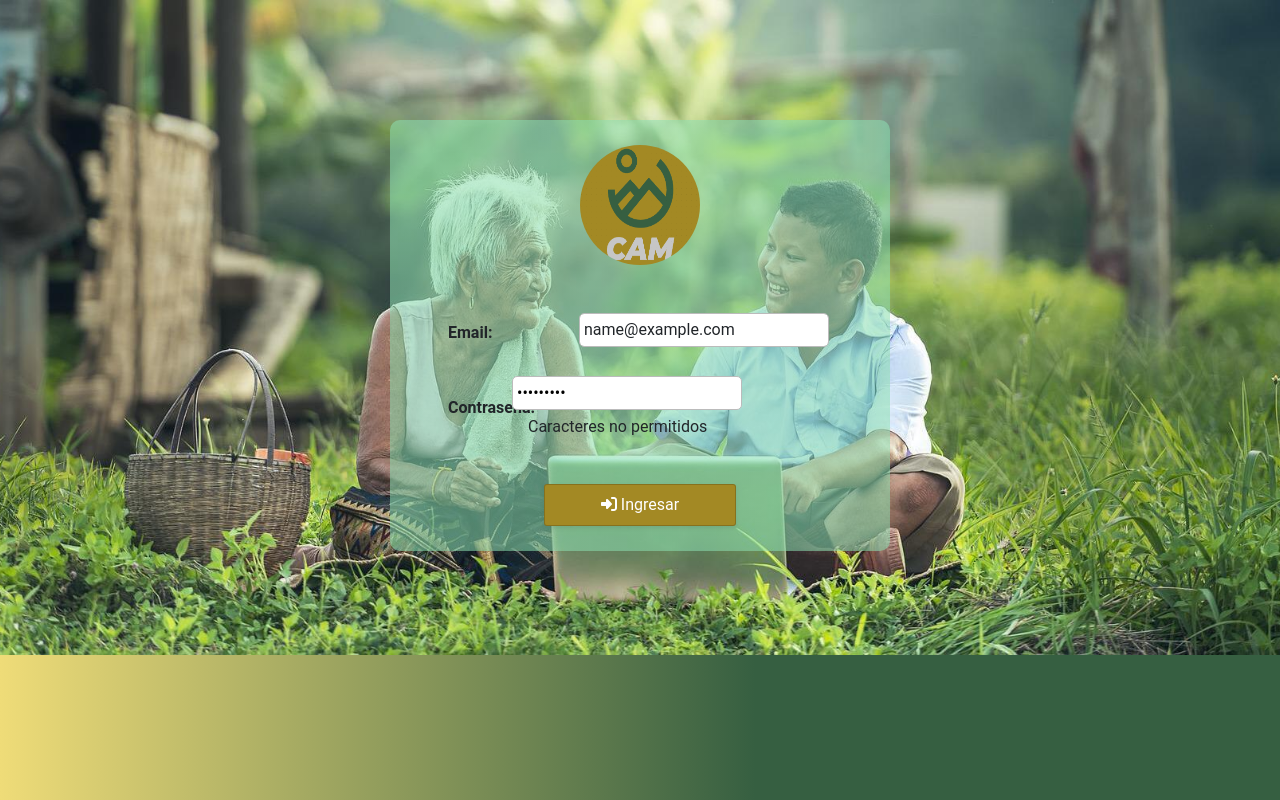
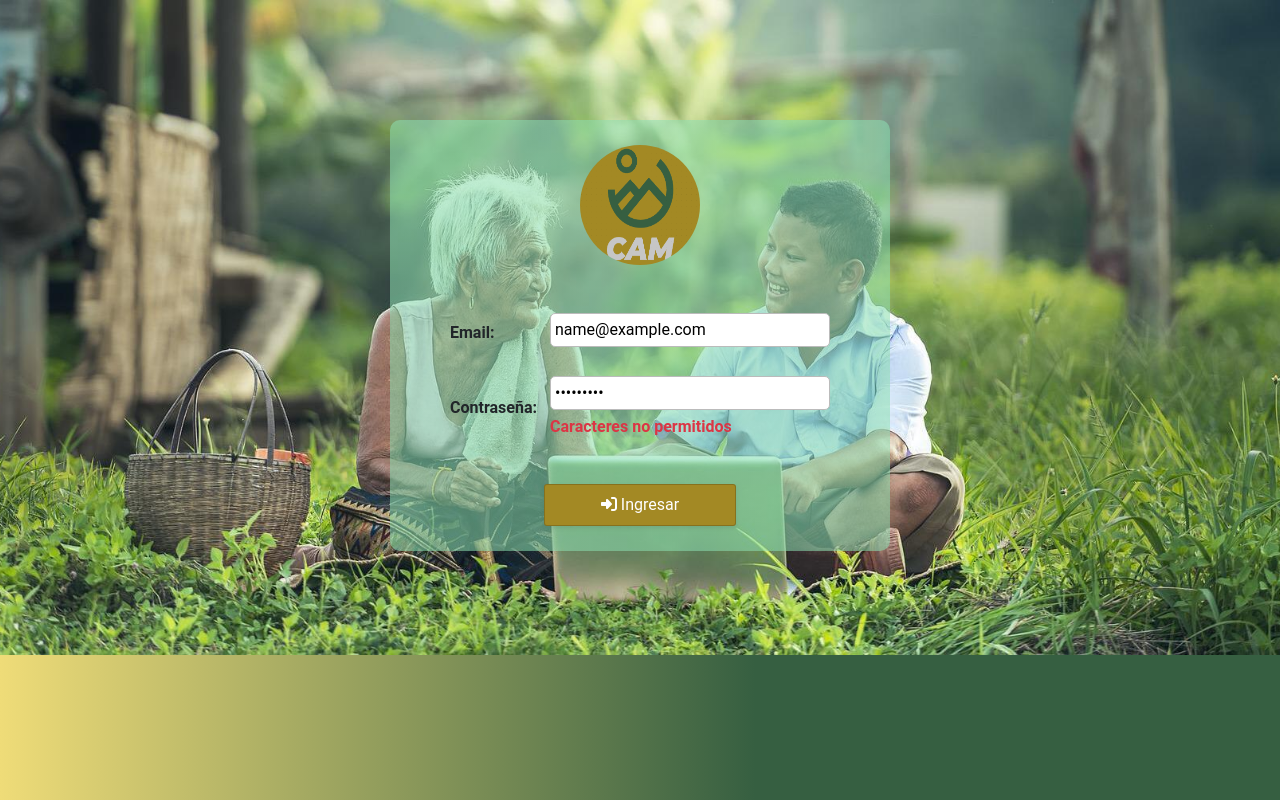
Before and after one commit to einarch/ComunidadAdultoMayor, a React (Create React App) app: page /Login in a window 1280 px wide. Both pictures are taken after typing "name@example.com", "Sample123" into the empty fields and a click on the button "Ingresar". Built offline with nearby package versions, Linux system fonts and the light colour scheme.

Commit message:
Added error message color

```diff
--- a/src/login/Login.css
+++ b/src/login/Login.css
@@ -45,12 +45,18 @@ h2 {
 
 .loginForm form input {
   size: 100px;
+  min-width: 280px;
   max-width: 250px;
   padding: 4px;
   font-size: 16px;
   border: 1px solid #bbbbbb;
   border-radius: 5px;
   margin-bottom: 5px;
+}
+
+.input-feedback {
+  color: #dc3545;
+  font-weight: bold;
 }
 
 .loginForm form input:hover {
--- a/src/login/Login.js
+++ b/src/login/Login.js
@@ -59,12 +59,12 @@ const Login = () => (
                         <div className='mb-5'>
                             <img src={logo} className="rounded-circle" height="120" width="120"></img>
                         </div>
-                        <form onSubmit={handleSubmit} className="row g-3 ">
+                        <form onSubmit={handleSubmit} className="row g-3">
                             <div className="mb-2 d-flex flex-row align-items-center">
-                                <label htmlFor="email" className="col-sm-2 col-form-label">Email:</label>
-                                <div class="col-sm-12">
+                                <label htmlFor="email" className="col-sm-3 col-form-label center-block">Email:</label>
+                                <div class="center-block">
                                     <input
-                                        class="form-control center-block"
+                                        className={errors.email && touched.email && "error"}
                                         id="email"
                                         type="email"
                                         name="email"
@@ -72,21 +72,17 @@ const Login = () => (
                                         onChange={handleChange}
                                         onBlur={handleBlur}
                                         value={values.email} required
-                                        className={errors.email && touched.email && "error"}
+
                                     />
-                                    <div>
-                                        {errors.email && touched.email && (
-                                            <div className="input-feedback">{errors.email}</div>
-                                        )}
-                                    </div>
-
+                                    {errors.email && touched.email && (
+                                        <div className="input-feedback">{errors.email}</div>
+                                    )}
                                 </div>
                             </div>
                             <div className="mb-2 d-flex flex-row align-items-center">
-                                <label htmlFor="password" className="col-sm-2 col-form-label">Contraseña:</label>
-                                <div class="col-sm-12">
+                                <label htmlFor="password" className="col-sm-3 col-form-label center-block">Contraseña:</label>
+                                <div className="center-block">
                                     <input
-                                        class="form-control center-block"
                                         className={errors.password && touched.password && "error"}
                                         id="password"
                                         type="password"
@@ -95,11 +91,10 @@ const Login = () => (
                                         onChange={handleChange}
                                         onBlur={handleBlur}
                                         value={values.password} required />
-                                    <div>
-                                        {errors.password && touched.password && (
-                                            <Container className="input-feedback">{errors.password}</Container>
-                                        )}
-                                    </div>
+
+                                    {errors.password && touched.password && (
+                                        <div className="input-feedback">{errors.password}</div>
+                                    )}
                                 </div>
                             </div>
                             <i class='fas fa-sign-in-alt'></i>
@@ -109,7 +104,6 @@ const Login = () => (
                                     disabled={isSubmitting}>
                                     <FontAwesomeIcon icon={faSignInAlt} /> Ingresar
                                 </button>
-
                             </div>
                         </form>
                     </Container >
```
